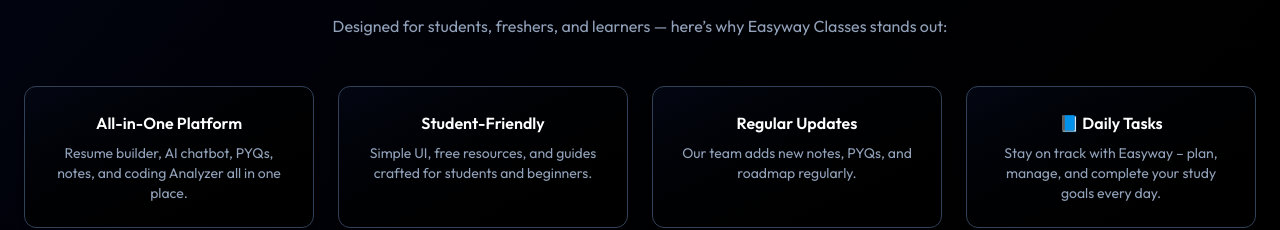
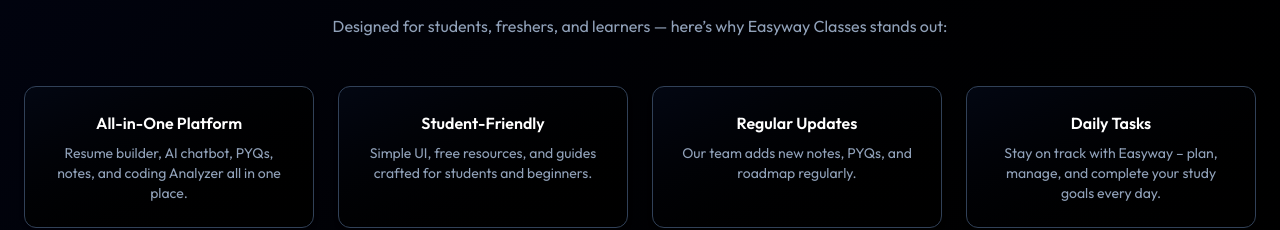
Before and after one commit to AkshatJain05/easywaypro, a React (Vite) app in the folder frontent/: page / in a window 1280 px wide. Shown: the part 1733-1963 px from the top of the page. Built offline with nearby package versions, Linux system fonts and the light colour scheme; no server answers; a web font is replaced by a local one.

Commit message:
Update WebsiteOverview.jsx

```diff
--- a/frontent/src/pages/Home/WebsiteOverview.jsx
+++ b/frontent/src/pages/Home/WebsiteOverview.jsx
@@ -124,7 +124,7 @@ export default function WebsiteOverview() {
           </div>
           <div className="bg-gradient-to-br from-gray-950 to-black p-6 rounded-xl shadow-md border border-slate-700 hover:shadow-lg transition text-center">
             <h3 className="font-semibold mb-2 text-white">
-              📘 Daily Tasks
+               Daily Tasks
             </h3>
             <p className="text-sm text-slate-400 text-center">
               Stay on track with Easyway – plan, manage, and complete your study
```
